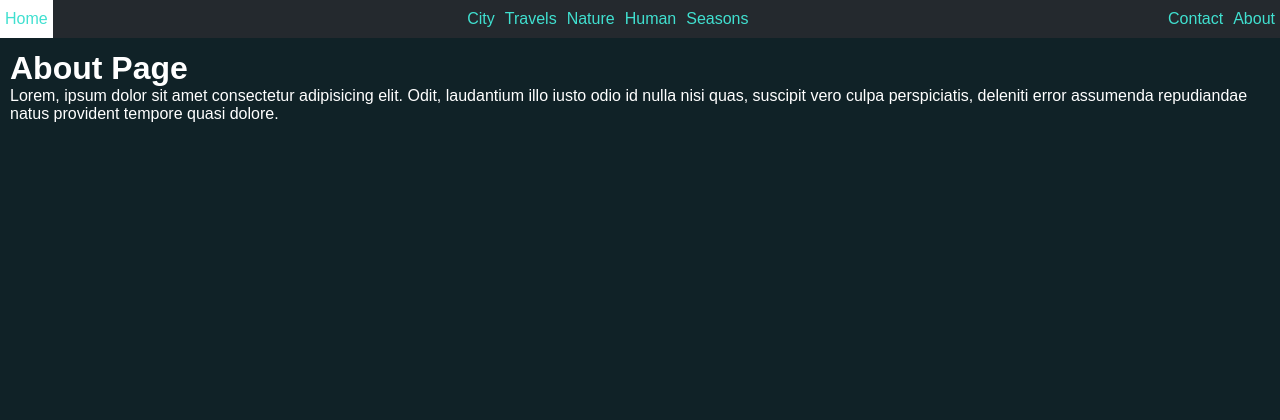
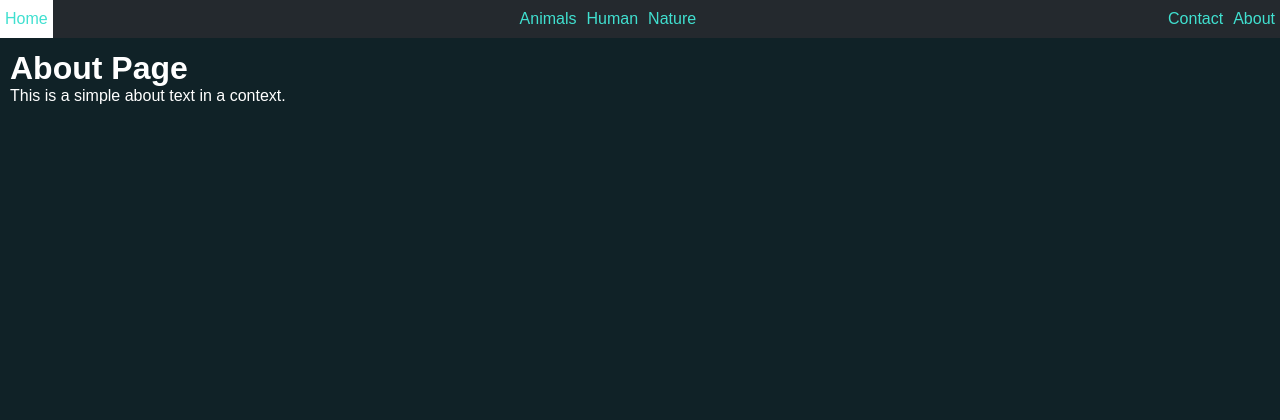
Before and after one commit to Salty-dev/DjangoCore, a Django app: page /about/ in a window 1280 px wide. Shown: the top 420 px of the page. Run offline with Django 3.2, Linux system fonts and the light colour scheme; data comes from the database, SQL or seed files in the repository; both versions use the stored data as it was after the commit.

Commit message:
Categories model and context processor

```diff
--- /dev/null
+++ b/Pages/context_processors.py
@@ -0,0 +1,8 @@
+from Photos.models import Category
+
+
+def categories(request):
+    context = {
+        "categories": Category.objects.all().order_by("name")
+    }
+    return context
--- a/Pages/views.py
+++ b/Pages/views.py
@@ -1,4 +1,5 @@
 from django.shortcuts import render, HttpResponse
+from Photos.models import Category
 
 # Create your views here.
 
@@ -12,4 +13,7 @@ def contact(request):
 
 
 def about(request):
-    return render(request, 'about.html')
+    context = {
+        "about": "This is a simple about text in a context."
+    }
+    return render(request, 'about.html', context)
--- a/Photographer/settings.py
+++ b/Photographer/settings.py
@@ -65,6 +65,8 @@ TEMPLATES = [
                 'django.template.context_processors.request',
                 'django.contrib.auth.context_processors.auth',
                 'django.contrib.messages.context_processors.messages',
+
+                'Pages.context_processors.categories',
             ],
         },
     },
--- a/templates/_navbar.html
+++ b/templates/_navbar.html
@@ -3,11 +3,9 @@
         <a href="{% url 'home' %}">Home</a>
     </div>
     <div class="nav-item">
-        <a href="">City</a>
-        <a href="">Travels</a>
-        <a href="">Nature</a>
-        <a href="">Human</a>
-        <a href="">Seasons</a>
+        {% for item in categories %}
+        <a href="">{{ item }}</a>
+        {% endfor%}
     </div>
     <div class="nav-item">
         <a href="{% url 'contact' %}">Contact</a>
--- a/templates/about.html
+++ b/templates/about.html
@@ -4,6 +4,5 @@
 
 {% block content %}
 <h1>About Page</h1>
-<p>Lorem, ipsum dolor sit amet consectetur adipisicing elit. Odit, laudantium illo iusto odio id nulla nisi quas,
-    suscipit vero culpa perspiciatis, deleniti error assumenda repudiandae natus provident tempore quasi dolore.</p>
+<p>{{ about }}</p>
 {% endblock content %}
--- a/templates/home.html
+++ b/templates/home.html
@@ -6,4 +6,5 @@
 <h1>Home Page</h1>
 <p>Lorem ipsum dolor sit amet consectetur adipisicing elit. Ex aut adipisci odio itaque. Ipsa fugiat magni, sint, quia
     impedit iure obcaecati fuga nam repellendus doloribus atque excepturi eum alias non.</p>
+<a href="">Google.com</a>
 {% endblock content %}
```
Also changed, not shown: db.sqlite3.
